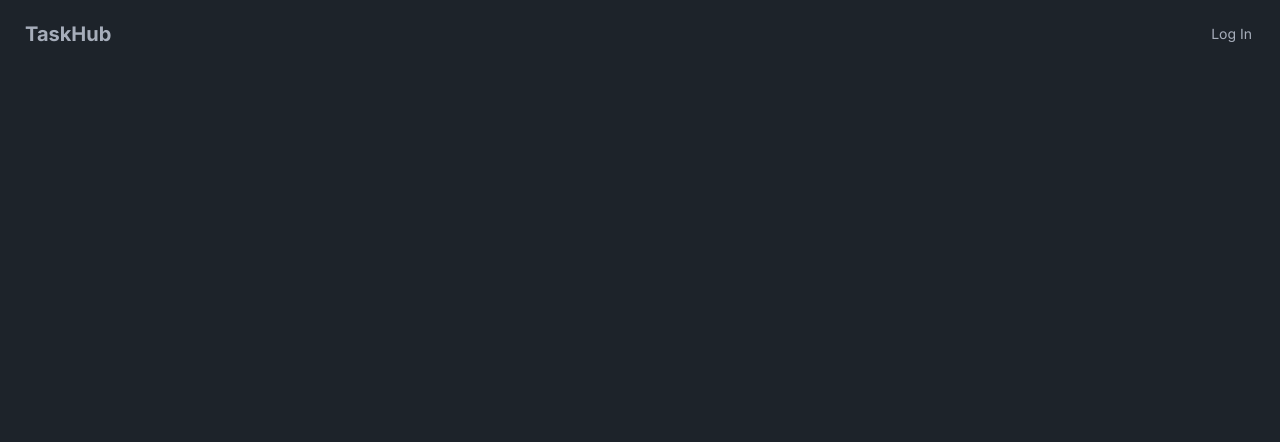
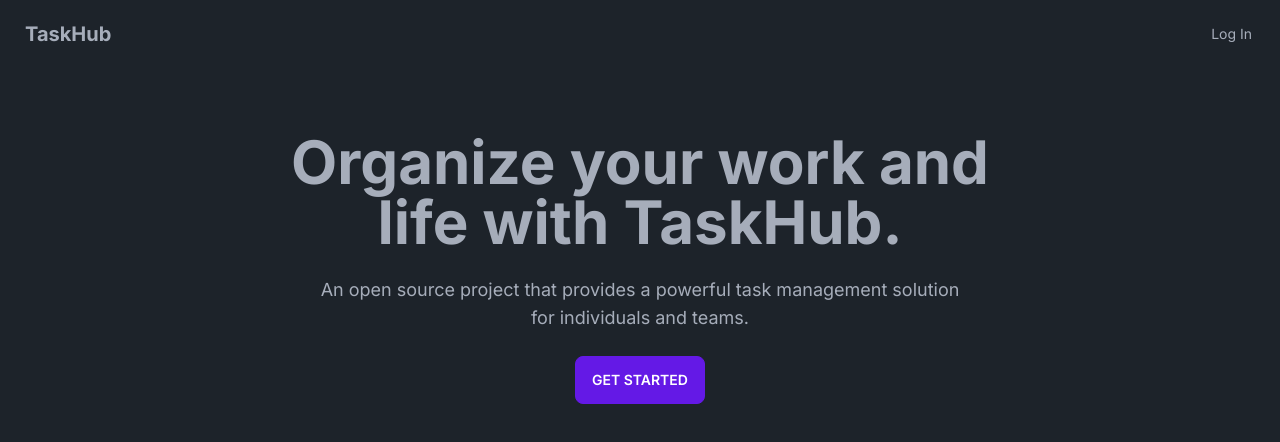
Before and after one commit to alexndrho/taskhub, a Next.js app: page / in a window 1280 px wide. Shown: the top 442 px of the page. Built offline with nearby package versions, Linux system fonts and the light colour scheme.

Commit message:
feat: add initial landing page

```diff
--- a/app/page.tsx
+++ b/app/page.tsx
@@ -1,9 +1,26 @@
+import Link from 'next/link';
 import MainNavbar from '@/components/MainNavbar';
 
 const page = () => {
   return (
     <>
       <MainNavbar />
+
+      <div className="container mx-auto px-3 max-w-screen-xl">
+        <main className="mx-auto max-w-screen-md py-16 flex flex-col items-center text-center">
+          <h1 className="mb-6 text-6xl font-bold primary-content">
+            Organize your work and life with TaskHub.
+          </h1>
+          <p className="mb-6 mx-auto max-w-screen-sm text-lg">
+            An open source project that provides a powerful task management
+            solution for individuals and teams.
+          </p>
+
+          <Link href="/account/signup" className="btn btn-primary">
+            Get Started
+          </Link>
+        </main>
+      </div>
     </>
   );
 };
```
